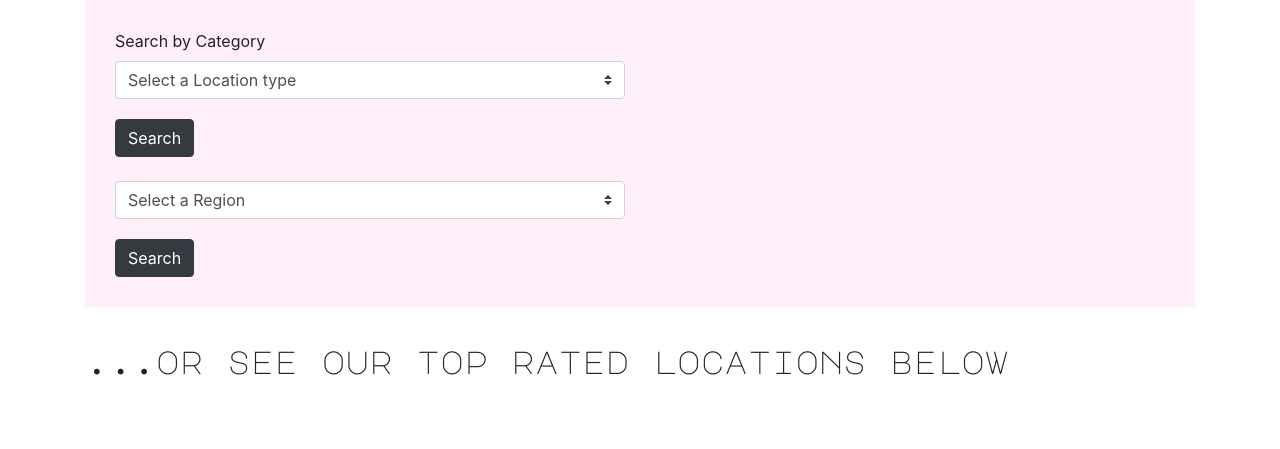
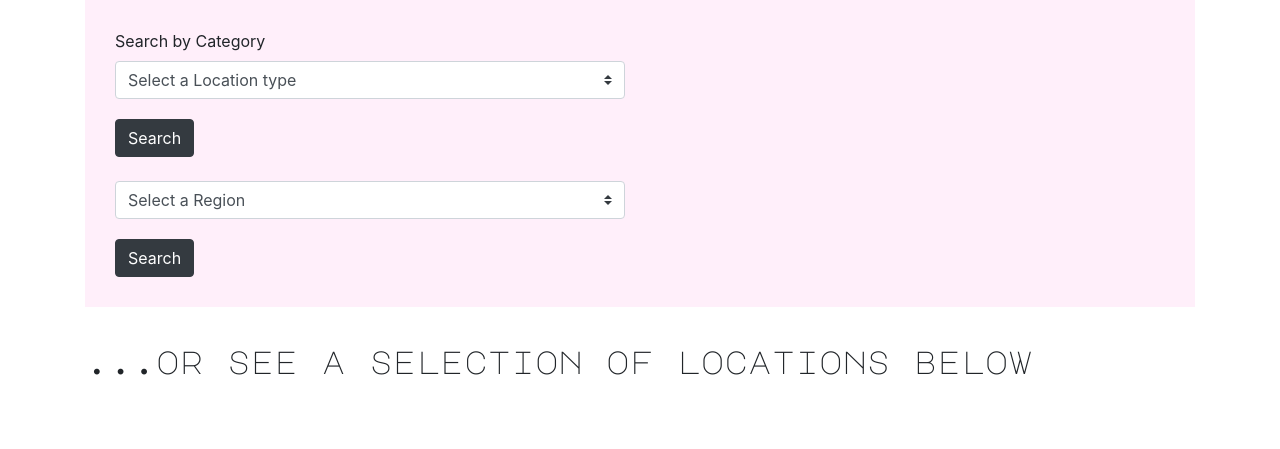
Before and after one commit to SammyDartnall10/alt_work, a Flask app: page /view_all in a window 1280 px wide. Shown: the part 150-599 px from the top of the page. Run offline with Flask 2, Linux system fonts and the light colour scheme; data that the repository does not hold is empty; some libraries are stand-ins or nearby versions.

Commit message:
changed wording - top to selection

```diff
--- a/templates/viewall.html
+++ b/templates/viewall.html
@@ -35,7 +35,7 @@
 </form>
 </div>
 
-<h2>...or see our top rated locations below</h2>
+<h2>...or see a selection of locations below</h2>
 
 {% for key, value in summary.items() %}
 <div class="row">
```
